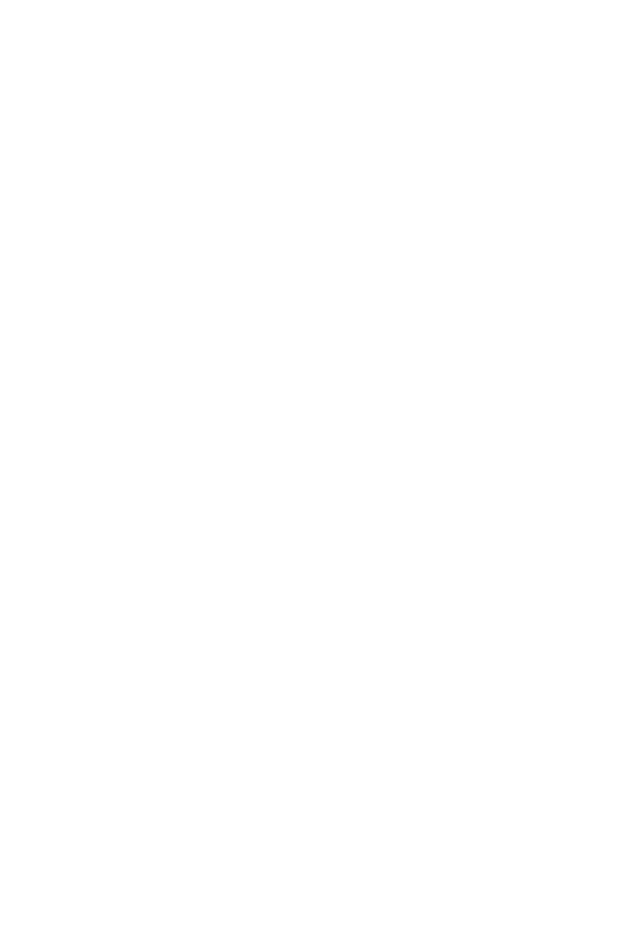
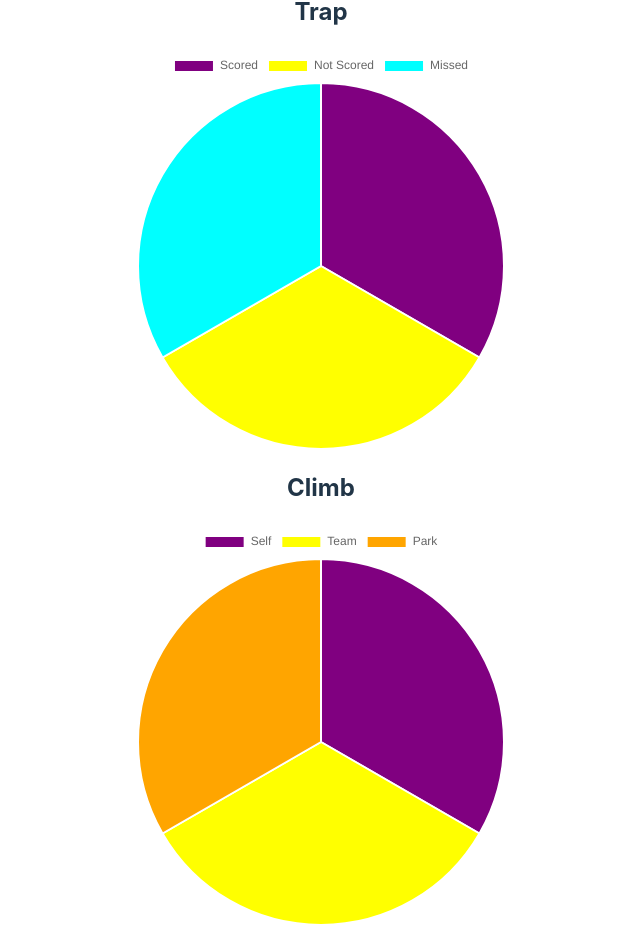
Before and after one commit to GreenBlitz/Scouting2024, a React (Vite) app in the folder application/: page / in a window 1280 px wide. Shown: the part 358-1310 px from the top of the page, without its empty margins (319-959 px from the left). Before the commit the page ends 800 px from the top, so only its background shows below. Built offline with nearby package versions, Linux system fonts and the light colour scheme.

Commit message:
Yoni - finished basic

```diff
--- a/application/src/strategy/PieChart.tsx
+++ b/application/src/strategy/PieChart.tsx
@@ -36,7 +36,7 @@ const PieChart: React.FC<PieChartProps> = ({ pieData }) => {
   };
 
   return (
-    <div style={{ width: "100%", maxWidth: "600px" }}>
+    <div>
       <Pie data={chartData} options={options} />
     </div>
   );
--- a/application/src/strategy/StrategyApp.tsx
+++ b/application/src/strategy/StrategyApp.tsx
@@ -1,9 +1,10 @@
 import LineChart from "./LineChart";
 import PieChart from "./PieChart";
 
+type Team = Record<string, Record<string, string>>;
 interface StrategyAppProps {}
 const StrategyApp: React.FC<StrategyAppProps> = () => {
-  const team4590: Record<string, Record<string, string>> = {
+  const team4590: Team = {
     Q1: { Speaker: "8", Amp: "4", Trap: "Scored", Climb: "Self", Pass: "4" },
     Q2: {
       Speaker: "2",
@@ -15,13 +16,26 @@ const StrategyApp: React.FC<StrategyAppProps> = () => {
     Q3: { Speaker: "5", Amp: "4", Trap: "Missed", Climb: "Park", Pass: "3" },
   };
 
-  function getAsLine(
-    team: Record<string, Record<string, string>>,
-    data: string
-  ) {
+  function getAsLine(team: Team, data: string) {
     const dataSet: Record<string, number> = {};
     Object.entries(team).forEach(([qual, match]) => {
       dataSet[qual] = parseInt(match[data]);
+    });
+    return dataSet;
+  }
+
+  function getAsPie(
+    team: Team,
+    data: string,
+    colorMap: Record<string, string>
+  ) {
+    const dataSet: Record<string, [number, string]> = {};
+    Object.entries(team).forEach(([_, match]) => {
+      const dataValue = match[data];
+      if (!dataSet[dataValue]) {
+        dataSet[dataValue] = [0, colorMap[dataValue]];
+      }
+      dataSet[dataValue][0]++;
     });
     return dataSet;
   }
@@ -36,7 +50,24 @@ const StrategyApp: React.FC<StrategyAppProps> = () => {
           Pass: ["purple", getAsLine(team4590, "Pass")],
         }}
       />
-      <PieChart pieData={{}} />
+      <h2>Trap</h2>
+      <PieChart
+        pieData={getAsPie(team4590, "Trap", {
+          Scored: "purple",
+          Missed: "cyan",
+          "Not Scored": "yellow",
+        })}
+      />
+      <h2>Climb</h2>
+      <PieChart
+        pieData={getAsPie(team4590, "Climb", {
+          Self: "purple",
+          Harmony: "cyan",
+          Team: "yellow",
+          Park: "orange",
+          "Not On Stage": "red",
+        })}
+      />
     </>
   );
 };
```
